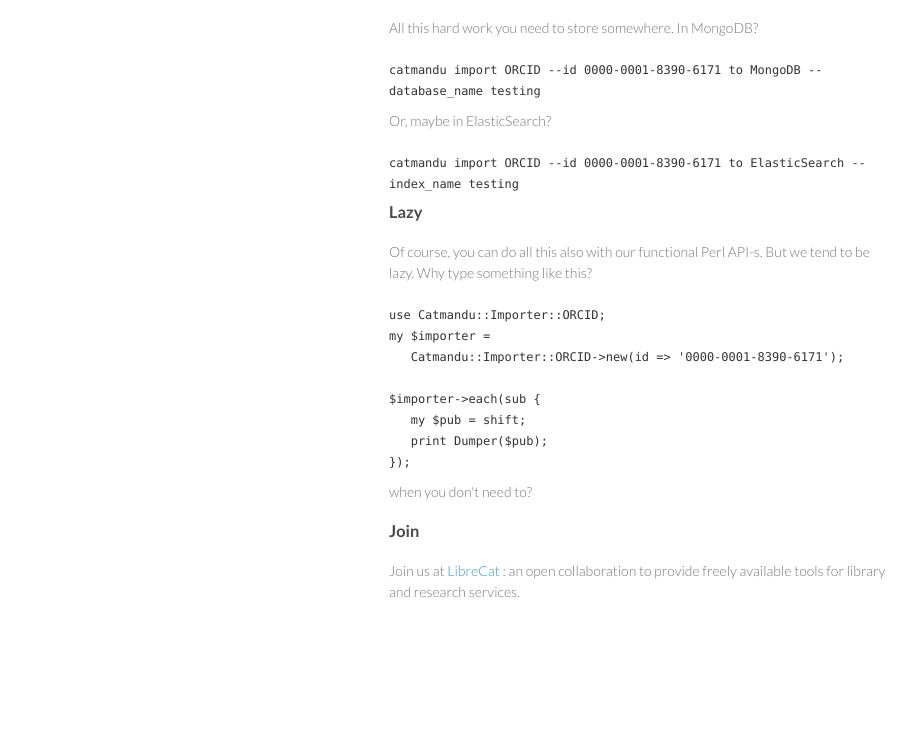
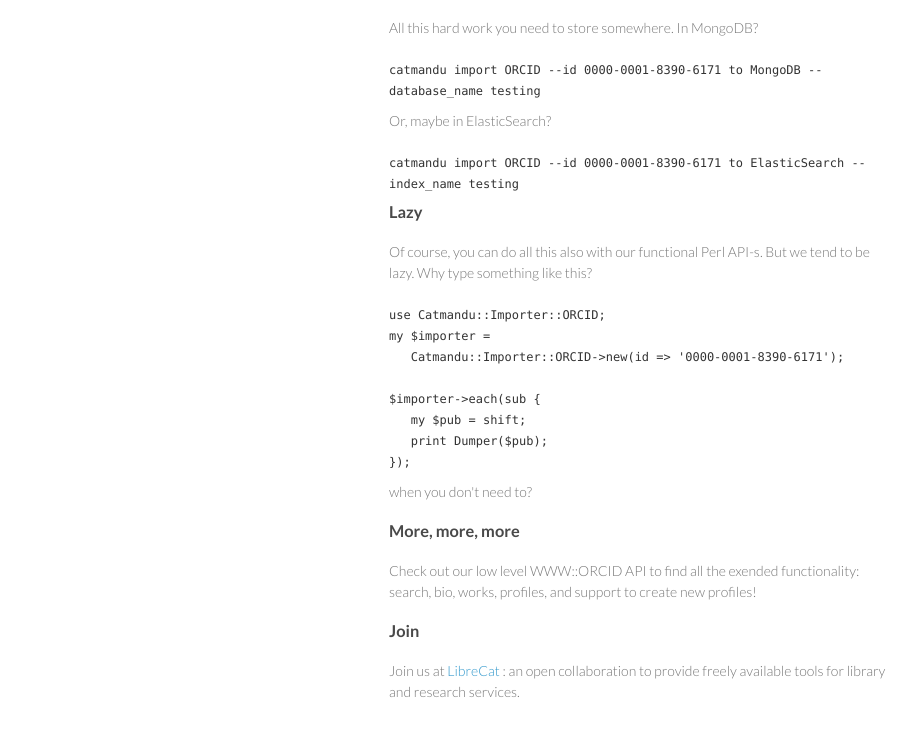
Before and after one commit to LibreCat/Catmandu-ORCID, a plain HTML site: page index.html in a window 1280 px wide. Shown: the part 738-1474 px from the top of the page, without its empty margins (181-1097 px from the left). Before the commit the page ends 1410 px from the top, so only its background shows below. Drawn offline with Linux system fonts and the light colour scheme.

Commit message:
Adding low level features

```diff
--- a/index.html
+++ b/index.html
@@ -105,6 +105,13 @@
         when you don't need to?
         </p>
 
+        <h3 style="margin-top: 10px;">More, more, more</h3>
+        <p>
+        Check out our low level WWW::ORCID API to find all the exended functionality: search, bio, works, profiles,
+        and support to create new profiles!
+        </p>
+        </h3>
+
         <h3 style="margin-top: 10px;">Join</h3>
         <p>
         Join us at <a href="http://librecat.org">LibreCat</a> : an open collaboration to provide freely available tools for library and research services.
```
